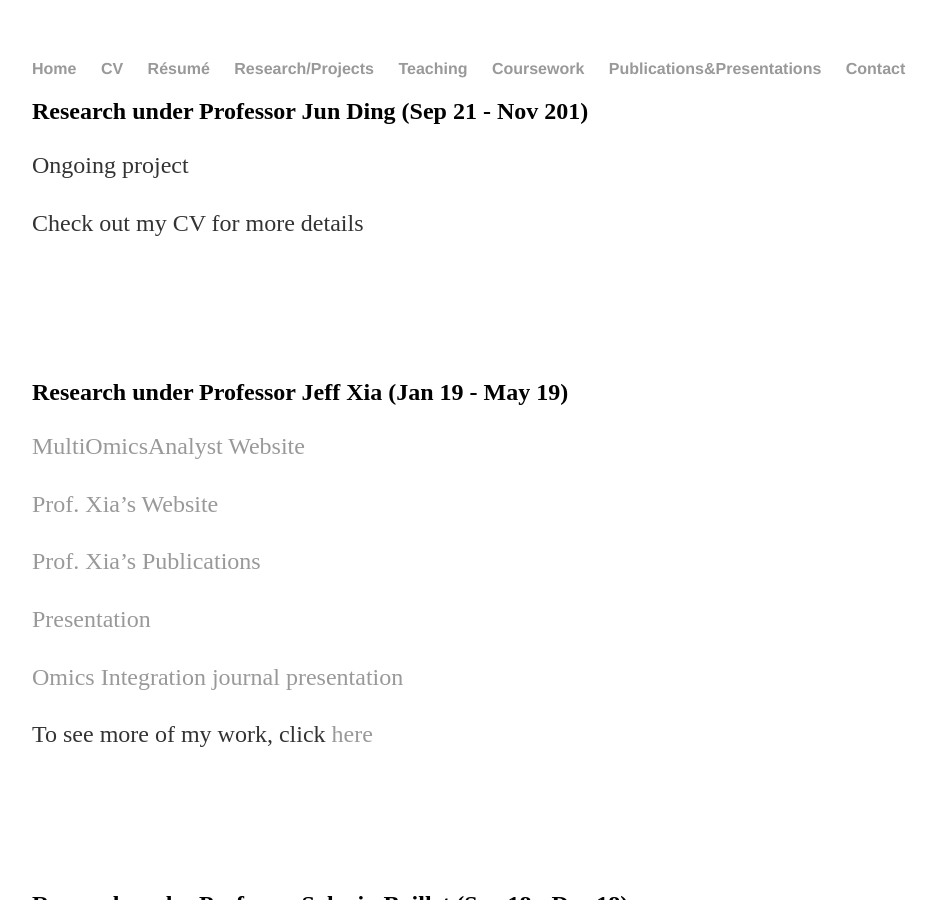
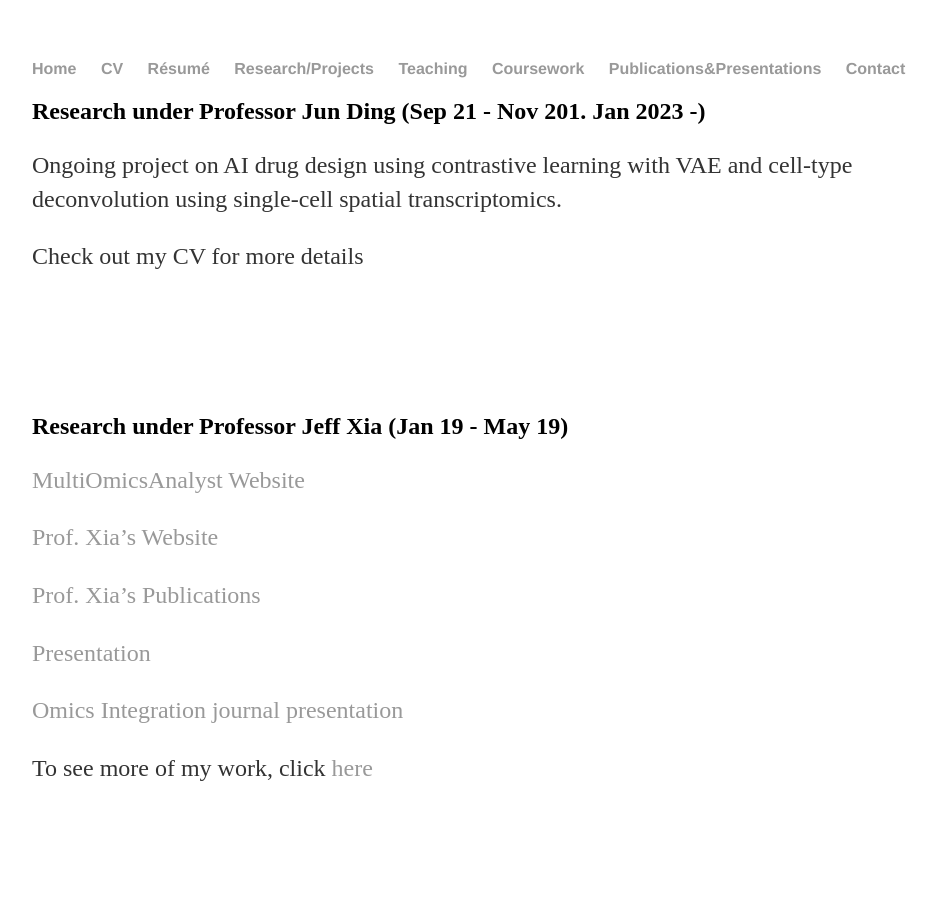
Before and after one commit to yjkweon24/yjkweon24.github.io, a Jekyll site: the page built from researchprojects/researchprojects.md, in a window 1280 px wide and 900 px high. Shown: the whole window, without its empty margins (160-1096 px from the left). Built offline with Jekyll 4.4.1, drawn with Linux system fonts in a browser that asks for light colours.

Commit message:
Update researchprojects.md

```diff
--- a/researchprojects/researchprojects.md
+++ b/researchprojects/researchprojects.md
@@ -3,9 +3,9 @@ layout: default
 title: Research/Projects
 ---
 
-## Research under Professor Jun Ding (Sep 21 - Nov 201)
+## Research under Professor Jun Ding (Sep 21 - Nov 201. Jan 2023 -)
 
-Ongoing project
+Ongoing project on AI drug design using contrastive learning with VAE and cell-type deconvolution using single-cell spatial transcriptomics.
 
 Check out my CV for more details
 
@@ -78,4 +78,7 @@ To see more of my work, click [here](https://github.com/yjkweon24/Jin-Projects-S
 
 [Report](https://github.com/yjkweon24/yjkweon24.github.io/raw/master/researchprojects/Jin1.pdf)
 
+<br>
+
+<br>
 To see more of my work, click [here](https://github.com/yjkweon24/Jin-Projects-Show-up/tree/main/Jin%20's(%EC%9A%A9%EC%A7%84)%20Projects/SWITCH%20project%20on%20Mexico)
```
